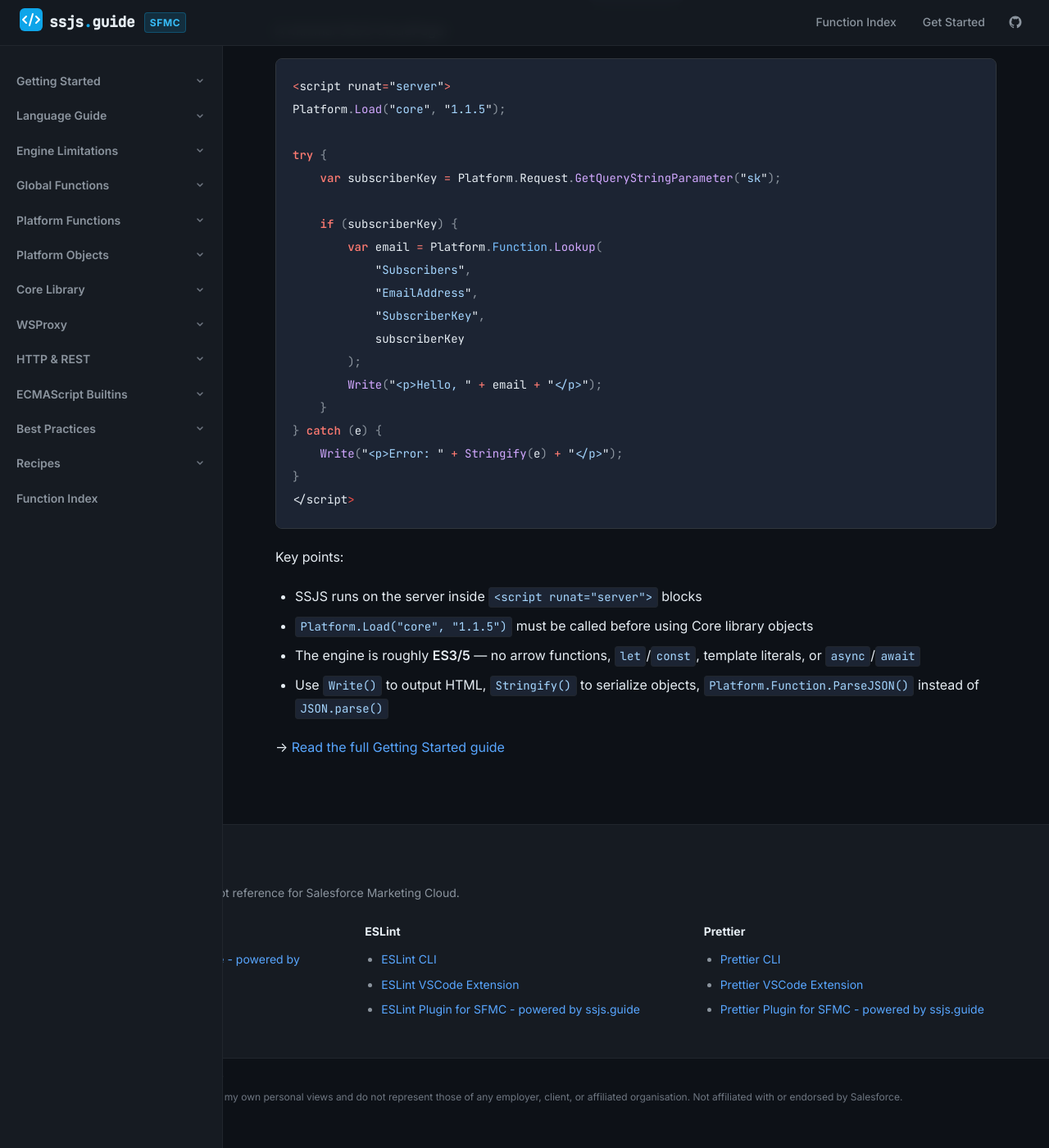
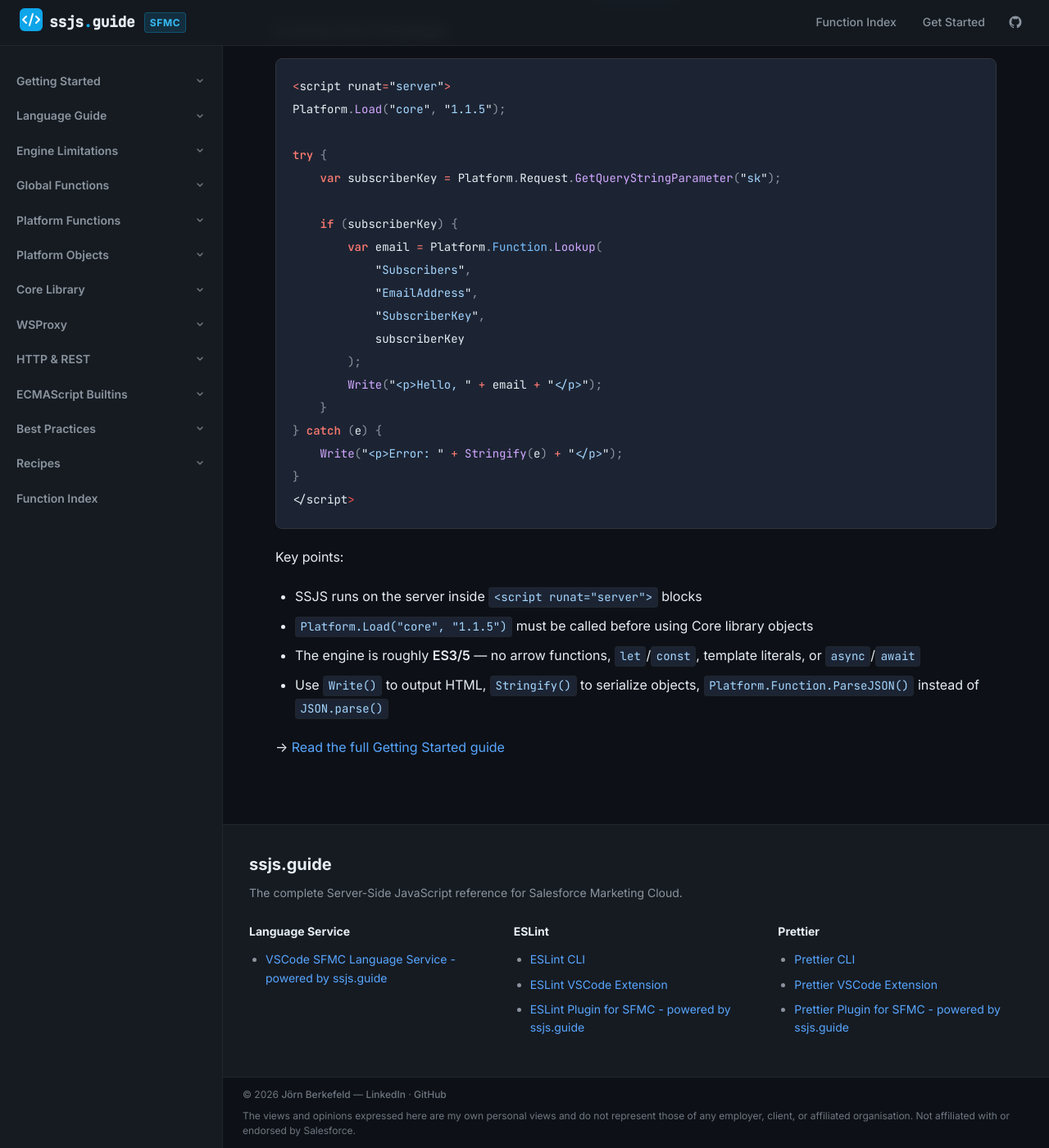
Before and after one commit to JoernBerkefeld/ssjs.guide, a Jekyll site: the page built from index.md, in a window 1280 px wide and 1400 px high, scrolled down 2065 px. Shown: the whole window at 82% size. Built offline with Jekyll 4.4.1, drawn with Linux system fonts in a browser that asks for light colours; before the commit the page ends 3424 px from its top, so only the background shows below that.

Commit message:
fix footer and sidebar css

```diff
--- a/_sass/_sidebar.scss
+++ b/_sass/_sidebar.scss
@@ -3,28 +3,16 @@
 .sidebar {
   position: fixed;
   top: $header-height;
+  bottom: 0;
   left: 0;
   width: $sidebar-width;
-  height: calc(100vh - $header-height);
-  overflow-y: auto;
+  display: flex;
+  flex-direction: column;
+  overflow: hidden;
   background-color: $bg-surface;
   border-right: 1px solid $border-muted;
   z-index: $z-sidebar;
   transition: transform $transition-normal;
-
-  // Custom scrollbar
-  &::-webkit-scrollbar {
-    width: 4px;
-  }
-
-  &::-webkit-scrollbar-track {
-    background: transparent;
-  }
-
-  &::-webkit-scrollbar-thumb {
-    background-color: $border-default;
-    border-radius: $radius-full;
-  }
 
   // Hidden on mobile by default
   @media (max-width: 1023px) {
@@ -39,7 +27,29 @@
 }
 
 .sidebar-inner {
+  flex: 1 1 auto;
+  min-height: 0;
+  min-width: 0;
+  overflow-x: hidden;
+  overflow-y: auto;
+  -webkit-overflow-scrolling: touch;
+  overscroll-behavior: contain;
+  touch-action: pan-y;
   padding: $space-6 0 $space-12;
+
+  // Custom scrollbar (scroll container is inner, not .sidebar)
+  &::-webkit-scrollbar {
+    width: 4px;
+  }
+
+  &::-webkit-scrollbar-track {
+    background: transparent;
+  }
+
+  &::-webkit-scrollbar-thumb {
+    background-color: $border-default;
+    border-radius: $radius-full;
+  }
 }
 
 // ── Sidebar section ───────────────────────────────────────────────────────────
--- a/assets/css/main.scss
+++ b/assets/css/main.scss
@@ -173,6 +173,11 @@
   background-color: $bg-surface;
   border-top: 1px solid $border-muted;
   margin-top: $space-12;
+
+  // Align with .layout-content: fixed sidebar would otherwise cover the footer on desktop.
+  @media (min-width: 1024px) {
+    padding-left: $sidebar-width;
+  }
 }
 
 .footer-inner {
```
